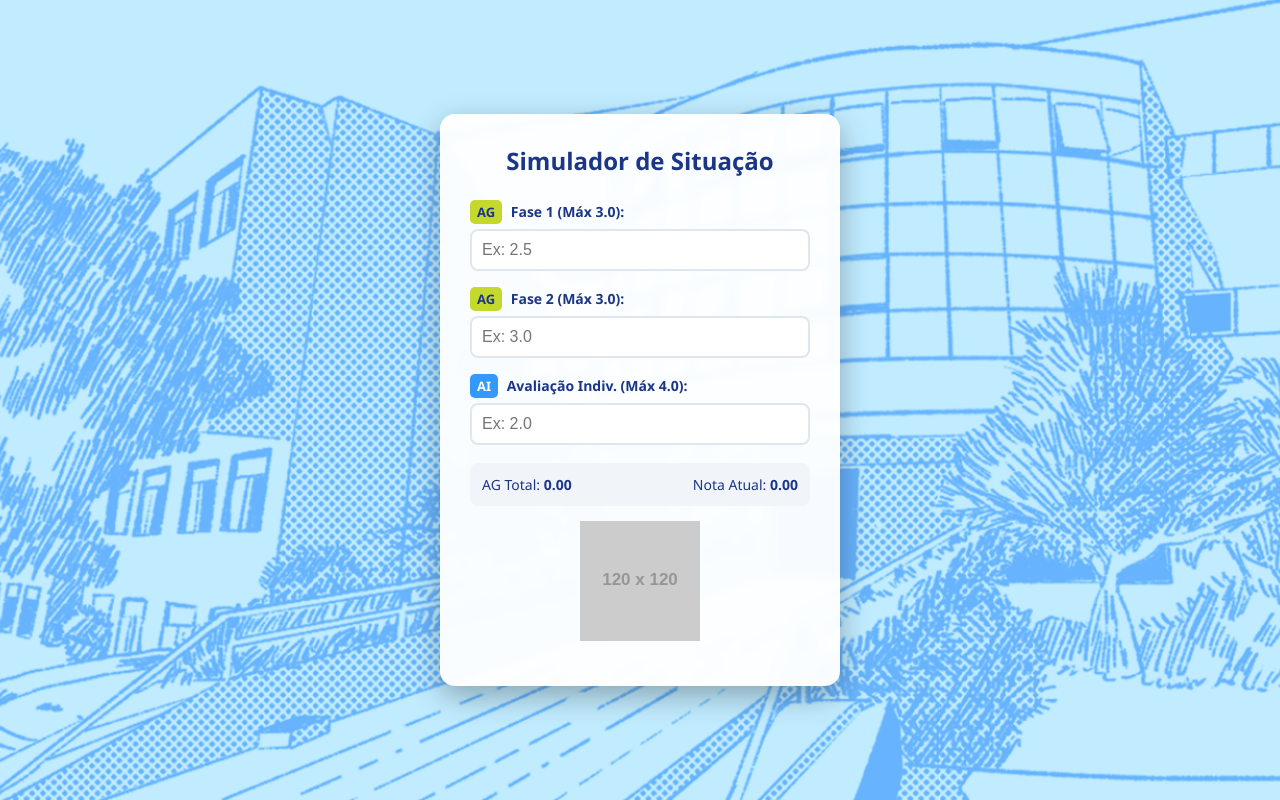
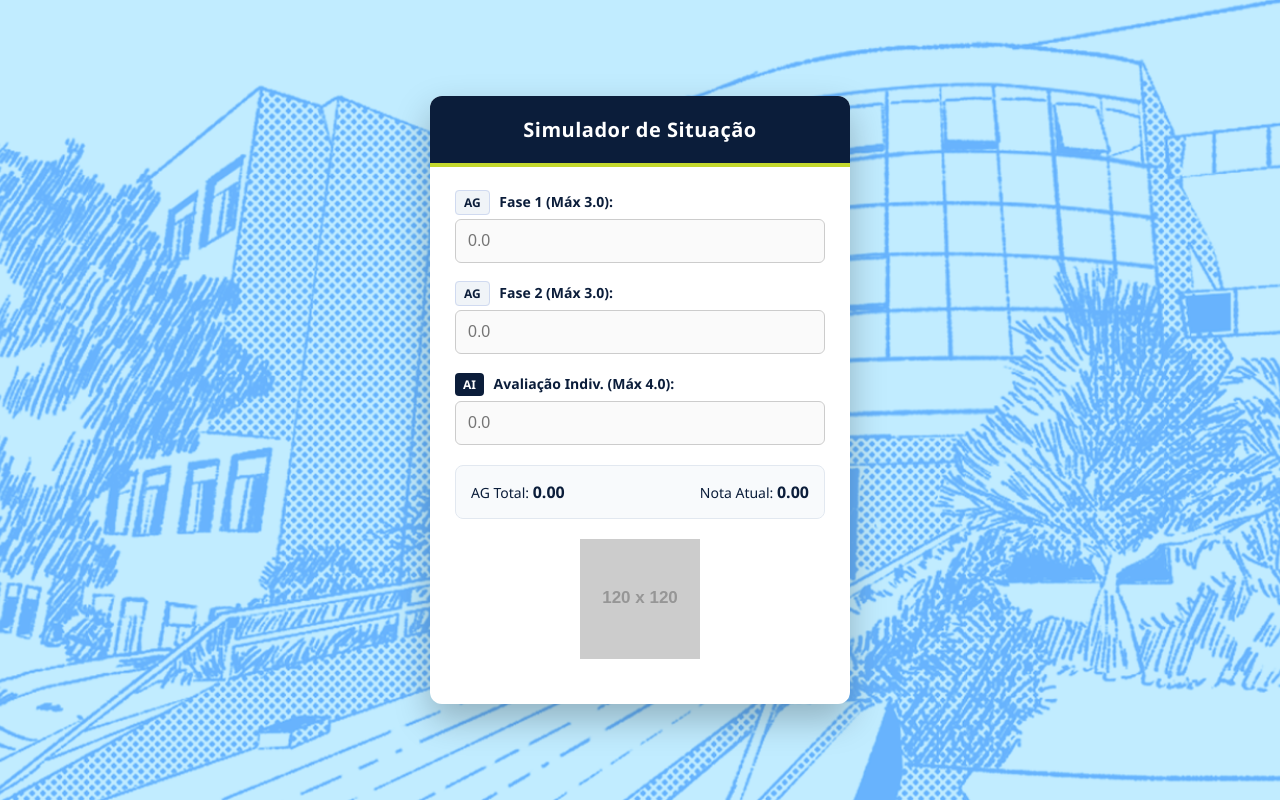
Before and after one commit to Aster240/Calculadora, a plain HTML site: page index.html in a window 1280 px wide. Drawn offline with Linux system fonts and the light colour scheme; placeholder pictures from the web are drawn by us.

Commit message:
Aplica identidade visual e paleta de cores oficial da plataforma institucional

```diff
--- a/index.html
+++ b/index.html
@@ -6,7 +6,6 @@
     <style>
         body {
             font-family: 'Segoe UI', Tahoma, Geneva, Verdana, sans-serif;
-            /* Alterado para buscar a imagem dentro da pasta assets */
             background-image: url('assets/Fundo facisa.png');
             background-size: cover;
             background-position: center;
@@ -17,90 +16,115 @@
             align-items: center;
             min-height: 100vh;
             margin: 0;
+            padding: 20px 10px;
+            box-sizing: border-box;
         }
 
         .calculadora-card {
-            background-color: rgba(255, 255, 255, 0.95);
-            border-radius: 15px;
-            padding: 30px;
-            box-shadow: 0 10px 30px rgba(0,0,0,0.3);
+            background-color: #ffffff;
+            border-radius: 12px;
+            box-shadow: 0 15px 35px rgba(0, 0, 0, 0.25);
             width: 100%;
-            max-width: 400px;
-            backdrop-filter: blur(5px);
+            max-width: 420px;
             box-sizing: border-box;
+            overflow: hidden; /* Garante que o topo azul siga o arredondamento */
         }
 
-        h2 {
-            color: #1b3687;
+        /* Topo azul escuro inspirado na barra da plataforma */
+        .card-header {
+            background-color: #0b1d3a; /* Azul escuro oficial */
+            padding: 20px;
             text-align: center;
-            margin-top: 0;
-            margin-bottom: 25px;
+            border-bottom: 4px solid #c4d82d; /* Detalhe em verde/amarelo institucional */
         }
 
-        .badge-ag {
-            background-color: #c4d82d;
-            color: #1b3687;
-            padding: 3px 7px;
-            border-radius: 5px;
-            font-size: 13px;
-            font-weight: 900;
-            margin-right: 5px;
+        .card-header h2 {
+            color: #ffffff;
+            margin: 0;
+            font-size: 20px;
+            font-weight: 600;
+            letter-spacing: 0.5px;
         }
 
-        .badge-ai {
-            background-color: #3399ff;
-            color: #ffffff;
-            padding: 3px 7px;
-            border-radius: 5px;
-            font-size: 13px;
-            font-weight: 900;
-            margin-right: 5px;
+        .card-body {
+            padding: 25px;
         }
 
         .form-group {
-            margin-bottom: 18px;
+            margin-bottom: 20px;
         }
 
         label {
             display: block;
             font-weight: 600;
-            color: #1b3687;
+            color: #0b1d3a;
             margin-bottom: 8px;
             font-size: 14px;
         }
 
+        .badge-ag {
+            background-color: #f0f4f8;
+            color: #0b1d3a;
+            padding: 3px 8px;
+            border-radius: 4px;
+            font-size: 12px;
+            font-weight: 700;
+            margin-right: 6px;
+            border: 1px solid #d0daf0;
+        }
+
+        .badge-ai {
+            background-color: #0b1d3a;
+            color: #ffffff;
+            padding: 3px 8px;
+            border-radius: 4px;
+            font-size: 12px;
+            font-weight: 700;
+            margin-right: 6px;
+        }
+
         input[type="text"] {
             width: 100%;
-            padding: 10px;
-            border: 2px solid #e0e6ed;
-            border-radius: 8px;
+            padding: 12px;
+            border: 1px solid #cccccc;
+            border-radius: 6px;
             box-sizing: border-box;
             font-size: 16px;
-            color: #333;
-            transition: border-color 0.3s;
+            color: #333333;
+            transition: all 0.3s ease;
+            background-color: #fafafa;
         }
 
         input[type="text"]:focus {
             outline: none;
-            border-color: #3399ff;
+            border-color: #0b1d3a;
+            background-color: #ffffff;
+            box-shadow: 0 0 0 3px rgba(11, 29, 58, 0.1);
         }
 
+        /* Painel de Notas no padrão limpo da plataforma */
         .resumo-box {
-            background-color: #f1f5f9;
-            padding: 12px;
+            background-color: #f8fafc;
+            border: 1px solid #e2e8f0;
+            padding: 15px;
             border-radius: 8px;
             font-size: 14px;
-            color: #1b3687;
-            margin-top: 15px;
-            margin-bottom: 15px;
+            color: #0b1d3a;
+            margin-top: 10px;
+            margin-bottom: 20px;
             display: flex;
             justify-content: space-between;
+        }
+
+        .resumo-box strong {
+            font-size: 16px;
+            color: #0b1d3a;
         }
 
         .mascote-container {
             text-align: center;
             margin-top: 15px;
-            margin-bottom: 15px;
+            margin-bottom: 20px;
             min-height: 120px;
             display: flex;
             justify-content: center;
@@ -112,38 +136,43 @@
             object-fit: contain;
         }
 
+        /* Caixas de resposta integradas à paleta */
         #outResposta {
             padding: 15px;
-            border-radius: 8px;
+            border-radius: 6px;
             font-size: 14px;
             font-weight: 600;
             text-align: center;
+            line-height: 1.4;
             display: none;
         }
 
-        .alerta-erro { background-color: #f8d7da; color: #721c24; border: 1px solid #f5c6cb; }
-        .alerta-sucesso { background-color: #d4edda; color: #155724; border: 1px solid #c3e6cb; }
-        .alerta-aviso { background-color: #fff3cd; color: #856404; border: 1px solid #ffeeba; }
+        .alerta-erro { background-color: #ffebe9; color: #b71c1c; border-left: 4px solid #ff1744; }
+        .alerta-sucesso { background-color: #edf7ed; color: #1b5e20; border-left: 4px solid #4caf50; }
+        .alerta-aviso { background-color: #fffde7; color: #f57f17; border-left: 4px solid #fbc02d; }
     </style>
 </head>
 <body>
 
     <div class="calculadora-card">
+        <div class="card-header">
             <h2>Simulador de Situação</h2>
+        </div>
 
+        <div class="card-body">
             <div class="form-group">
                 <label><span class="badge-ag">AG</span> Fase 1 (Máx 3.0):</label>
-            <input type="text" id="inProj1" placeholder="Ex: 2.5">
+                <input type="text" id="inProj1" placeholder="0.0">
             </div>
 
             <div class="form-group">
                 <label><span class="badge-ag">AG</span> Fase 2 (Máx 3.0):</label>
-            <input type="text" id="inProj2" placeholder="Ex: 3.0">
+                <input type="text" id="inProj2" placeholder="0.0">
             </div>
 
             <div class="form-group">
                 <label><span class="badge-ai">AI</span> Avaliação Indiv. (Máx 4.0):</label>
-            <input type="text" id="inIndiv" placeholder="Ex: 2.0">
+                <input type="text" id="inIndiv" placeholder="0.0">
             </div>
 
             <div class="resumo-box">
@@ -152,10 +181,11 @@
             </div>
 
             <div class="mascote-container">
-            <img id="imgMascote" class="mascote-img" src="https://via.placeholder.com/120x120/f1f5f9/1b3687?text=Neutro" alt="Mascote Institucional">
+                <img id="imgMascote" class="mascote-img" src="https://via.placeholder.com/120x120/f8fafc/0b1d3a?text=Neutro" alt="Mascote Institucional">
             </div>
 
             <div id="outResposta"></div>
+        </div>
     </div>
 
     <script>
@@ -169,10 +199,10 @@
         var imgMascote = document.getElementById("imgMascote");
 
         var MASCOTES = {
-            neutro: "https://via.placeholder.com/120x120/f1f5f9/1b3687?text=Neutro",
-            feliz: "https://via.placeholder.com/120x120/d4edda/155724?text=Feliz",
-            preocupado: "https://via.placeholder.com/120x120/fff3cd/856404?text=Preocupado",
-            chorando: "https://via.placeholder.com/120x120/f8d7da/721c24?text=Chorando"
+            neutro: "https://via.placeholder.com/120x120/f8fafc/0b1d3a?text=Neutro",
+            feliz: "https://via.placeholder.com/120x120/edf7ed/1b5e20?text=Feliz",
+            preocupado: "https://via.placeholder.com/120x120/fffde7/f57f17?text=Preocupado",
+            chorando: "https://via.placeholder.com/120x120/ffebe9/b71c1c?text=Chorando"
         };
 
         function calcular() {
```
Lines whose indentation alone changed are shown as unchanged.
